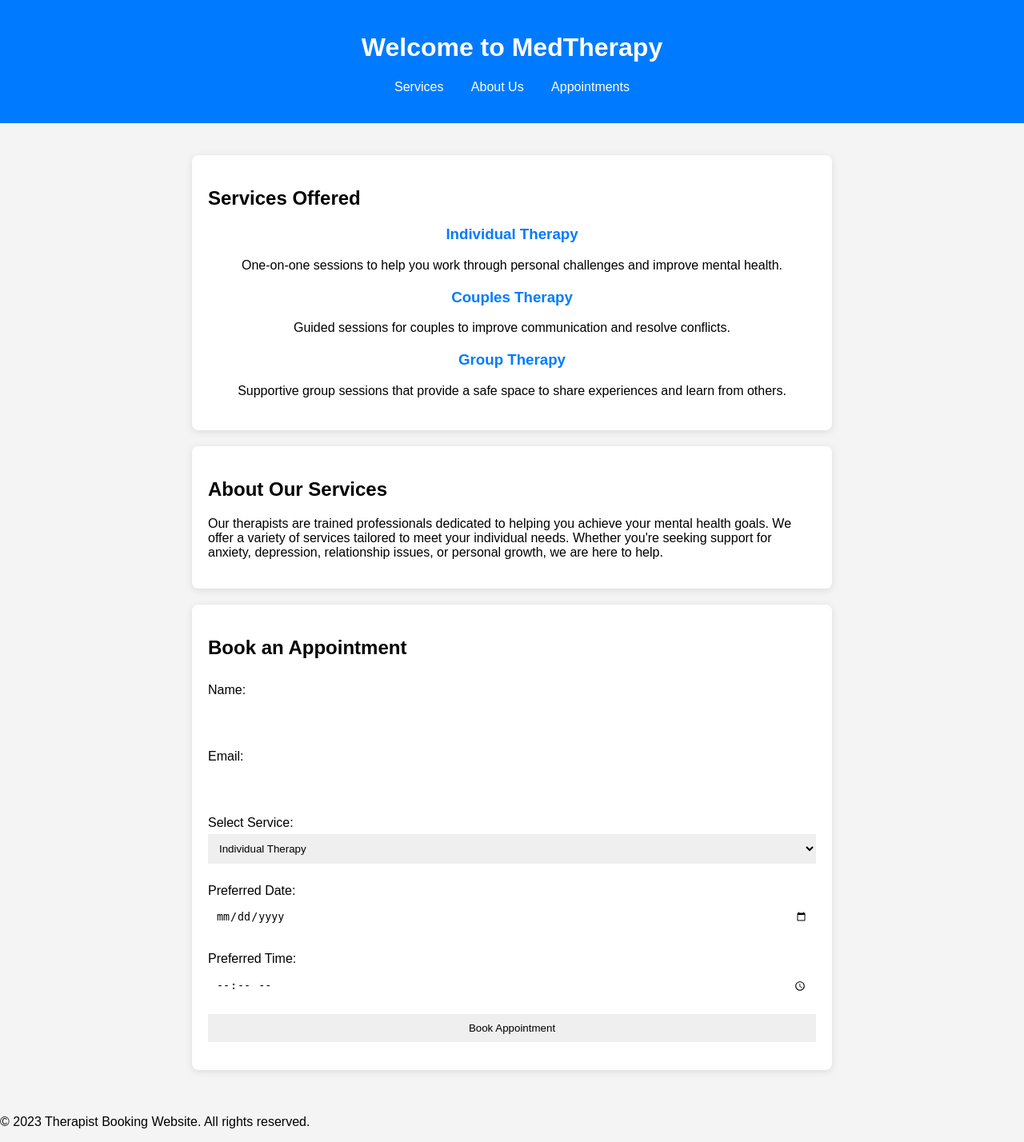
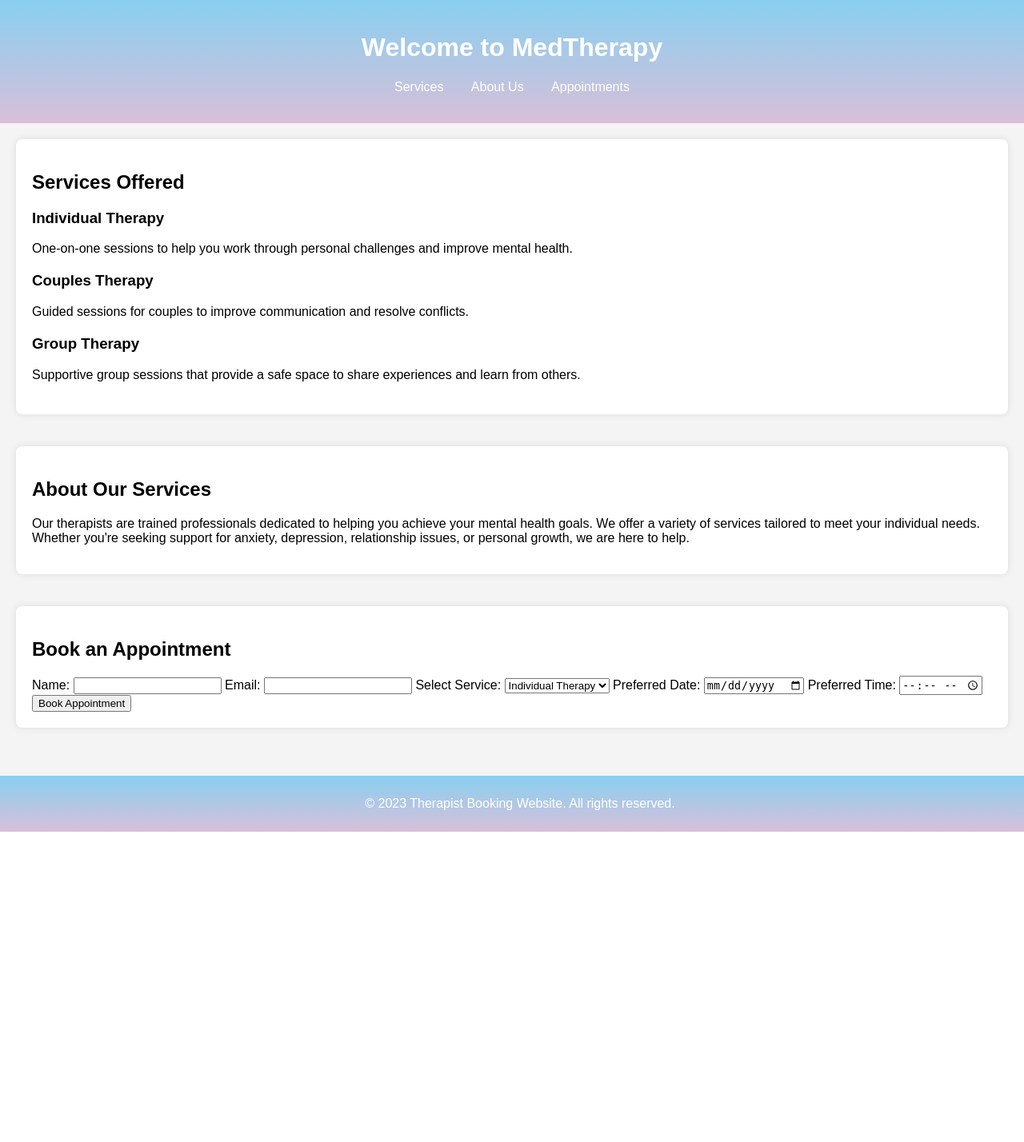
Before and after one commit to 1Zephyr2/3HFinalProject, a PHP site: page / in a window 1280 px wide. Shown: the whole page at 80% size. After the commit the page ends 1040 px from the top, so only its background shows below. Run offline with PHP 8.4, Linux system fonts and the light colour scheme.

Commit message:
Final Project

```diff
--- a/Login/index.php
+++ b/Login/index.php
@@ -3,7 +3,7 @@
 <head>
     <meta charset="UTF-8">
     <meta name="viewport" content="width=device-width, initial-scale=1.0">
-    <title>MedTherapy Login</title>
+    <title>Login - MedTherapy</title>
     <link rel="stylesheet" type="text/css" href="styles.css">
 </head>
 <body>
--- a/Mainpage/styles.css
+++ b/Mainpage/styles.css
@@ -1,19 +1,19 @@
 body {
     font-family: Arial, sans-serif;
-    background-color: #f4f4f4;
     margin: 0;
     padding: 0;
+    background-color: #f4f4f4;
 }
 
 header {
-    background: #007bff;
+    background: linear-gradient(to bottom, #89CFF0, #D8BFD8);
     color: white;
-    padding: 20px 0;
+    padding: 20px;
     text-align: center;
 }
 
 nav ul {
-    list-style: none;
+    list-style-type: none;
     padding: 0;
 }
 
@@ -29,38 +29,26 @@ nav ul li a {
 
 main {
     padding: 20px;
-    max-width: 800px;
-    margin: auto;
 }
 
 section {
+    margin-bottom: 40px;
     background: white;
     padding: 20px;
-    margin: 20px 0;
     border-radius: 8px;
-    box-shadow: 0 2px 10px rgba(0, 0, 0, 0.1);
+    box-shadow: 0 0 10px rgba(0, 0, 0, 0.1);
 }
 
 .service {
-    text-align: center;
-    margin: 20px 0;
+    margin-bottom: 20px;
 }
 
-.service h3 {
-    color: #007bff;
+footer {
+    text-align: center;
+    padding: 10px;
+    background: linear-gradient(to bottom, #89CFF0, #D8BFD8);
+    color: white;
+    position: relative;
+    bottom: 0;
+    width: 100%;
 }
-
-form {
-    display: flex;
-    flex-direction: column;
-}
-
-label {
-    margin: 10px 0 5px;
-}
-
-input, select, button {
-    padding: 10px;
-    margin-bottom: 15px;
-    border: 5px;
-}
```
